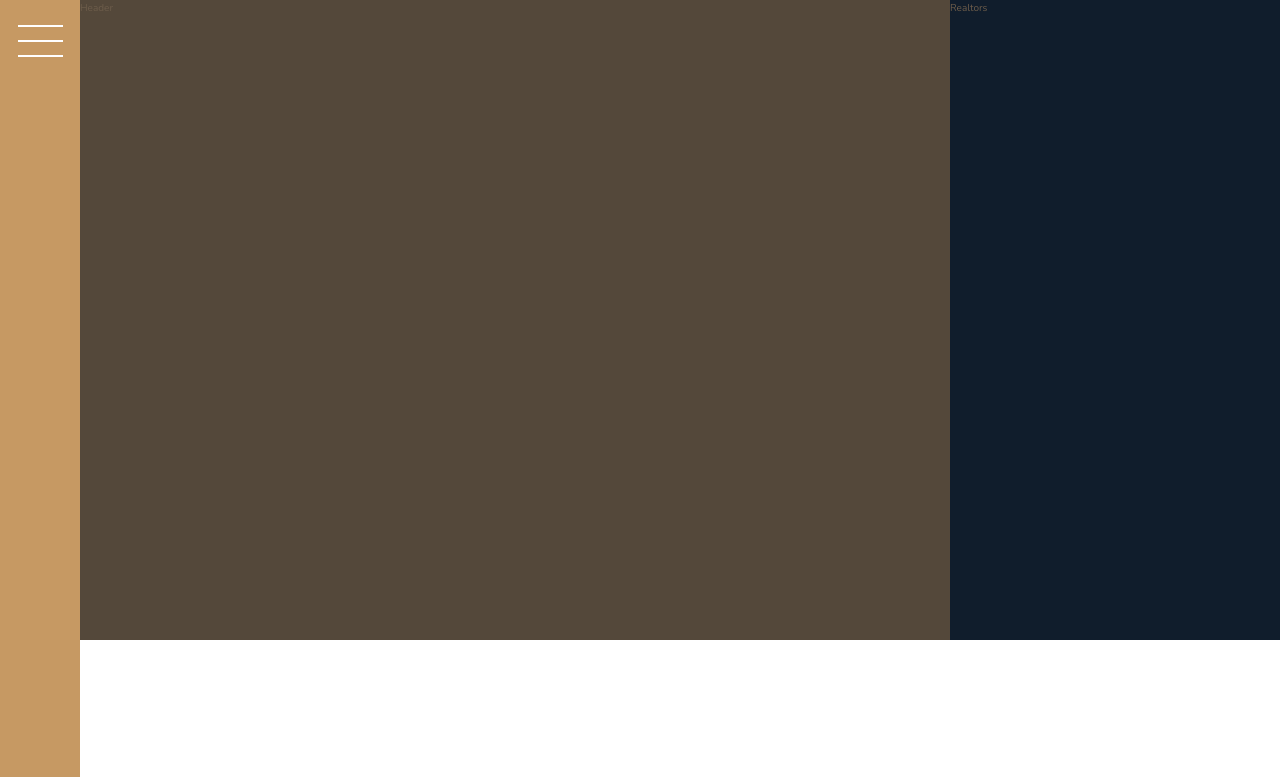
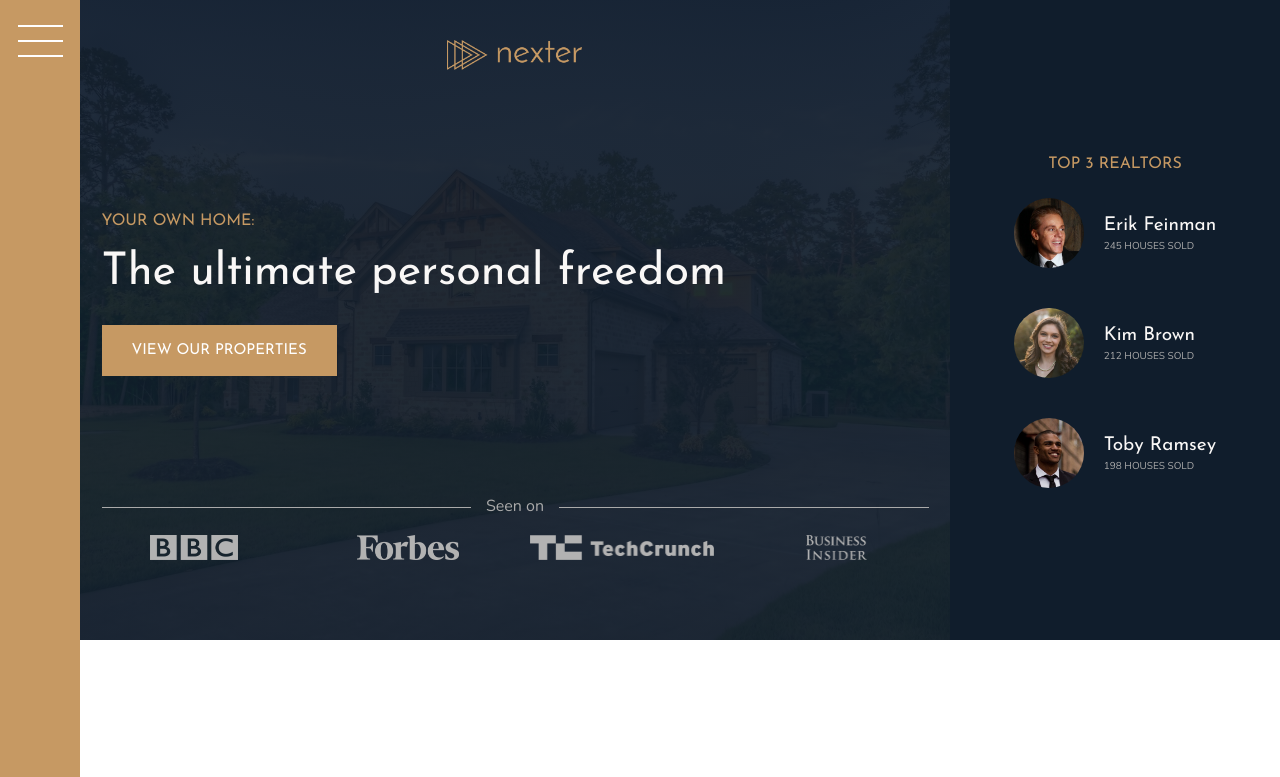
Before and after one commit to Osama-Makhlouph/Nexture-Project, a website: page index.html in a window 1280 px wide. Shown: the top 777 px of the page. Drawn offline with nearby package versions, Linux system fonts and the light colour scheme.

Commit message:
Added realtors section

```diff
--- a/index.html
+++ b/index.html
@@ -17,8 +17,41 @@
     <aside class="sidebar">
         <button class="nav-btn"></button>
     </aside>
-    <header class="headr">Header</header>
-    <div class="realtor">Realtors</div>
+    <header class="header">
+        <img src="img/logo.png" alt="Nexter logo" class="header__logo">
+        <h3 class="heading-3">Your own home:</h3>
+        <h1 class="heading-1">The ultimate personal freedom</h1>
+        <button class="btn header__btn">View our properties</button>
+        <div class="header__seenon-text">Seen on</div>
+        <div class="header__seenon-logos">
+            <img src="img/logo-bbc.png" alt="Seen on logo 1">
+            <img src="img/logo-forbes.png" alt="Seen on logo 2">
+            <img src="img/logo-techcrunch.png" alt="Seen on logo 3">
+            <img src="img/logo-bi.png" alt="Seen on logo 4">
+        </div>
+    </header>
+    <div class="realtors">
+        <h3 class="heading-3">Top 3 Realtors</h3>
+        <div class="realtors__list">
+            <img src="img/realtor-1.jpeg" alt="Realtor 1" class="realtors__img">
+            <div class="realtors__details">
+                <h4 class="heading-4 heading-4--light">Erik Feinman</h4>
+                <p class="realtors__sold">245 houses sold</p>
+            </div>
+
+            <img src="img/realtor-2.jpeg" alt="Realtor 2" class="realtors__img">
+            <div class="realtors__details">
+                <h4 class="heading-4 heading-4--light">Kim Brown</h4>
+                <p class="realtors__sold">212 houses sold</p>
+            </div>
+
+            <img src="img/realtor-3.jpeg" alt="Realtor 3" class="realtors__img">
+            <div class="realtors__details">
+                <h4 class="heading-4 heading-4--light">Toby Ramsey</h4>
+                <p class="realtors__sold">198 houses sold</p>
+            </div>
+        </div>
+    </div>
     <section class="features">
         <div class="feature">
             <svg class="feature__icon">
--- a/sass/_header.scss
+++ b/sass/_header.scss
@@ -1,4 +1,51 @@
-.headr {
+.header {
   background-color: $color-grey-dark-1;
   grid-column: full-start/ col-end 6;
+  background-image: linear-gradient(
+      rgba($color-secondary, 0.93),
+      rgba($color-secondary, 0.93)
+    ),
+    url(../img/hero.jpeg);
+  background-size: cover;
+  background-position: center;
+  display: grid;
+  grid-template-rows: 1fr min-content 6rem 1fr;
+  grid-template-columns: max-content;
+  justify-content: center;
+  grid-row-gap: 1.5rem;
+  padding: 8rem;
+  padding-top: 4rem;
+  &__logo {
+    height: 3rem;
+    justify-self: center;
+  }
+  &__seenon-text {
+    display: grid;
+    grid-template-columns: 1fr max-content 1fr;
+    grid-column-gap: 1.5rem;
+    align-items: center;
+    font-size: 1.6rem;
+    color: $color-grey-light-2;
+    &::before,
+    &::after {
+      content: "";
+      height: 1px;
+      display: block;
+      background-color: currentColor;
+    }
+  }
+  &__seenon-logos {
+    display: grid;
+    grid-template-columns: repeat(4, 1fr);
+    grid-column-gap: 3rem;
+    justify-items: center;
+    img {
+      height: 2.5rem;
+      filter: brightness(70%);
+    }
+  }
+  &__btn {
+    align-self: start;
+    justify-self: start;
+  }
 }
--- a/sass/_realtors.scss
+++ b/sass/_realtors.scss
@@ -1,4 +1,29 @@
-.realtor {
+.realtors {
   background-color: $color-secondary;
   grid-column: col-start 7 / full-end;
+  padding: 3rem;
+
+  display: grid;
+  align-content: center;
+  justify-content: center;
+  justify-items: center;
+  grid-row-gap: 2rem;
+  &__list {
+    display: grid;
+    grid-template-columns: min-content max-content;
+    grid-column-gap: 2rem;
+    grid-row-gap: 5vh;
+    align-items: center;
+  }
+  &__img {
+    width: 7rem;
+    border-radius: 50%;
+    display: block;
+  }
+
+  &__sold {
+    text-transform: uppercase;
+    color: $color-grey-light-2;
+    margin-top: -3px;
+  }
 }
--- a/sass/_typography.scss
+++ b/sass/_typography.scss
@@ -4,6 +4,9 @@
 }
 .heading-1 {
   @extend %heading;
+  font-size: 4.5rem;
+  color: $color-grey-light-1;
+  line-height: 1;
 }
 .heading-2 {
   @extend %heading;
```
Also changed, not shown: css/style.css.
